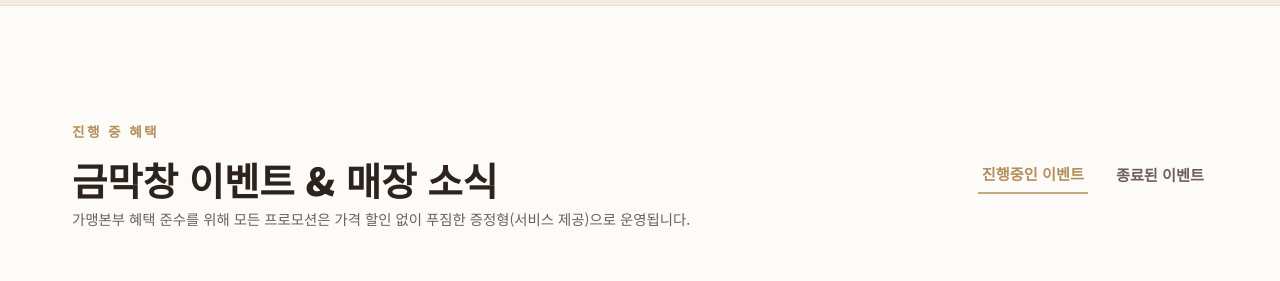
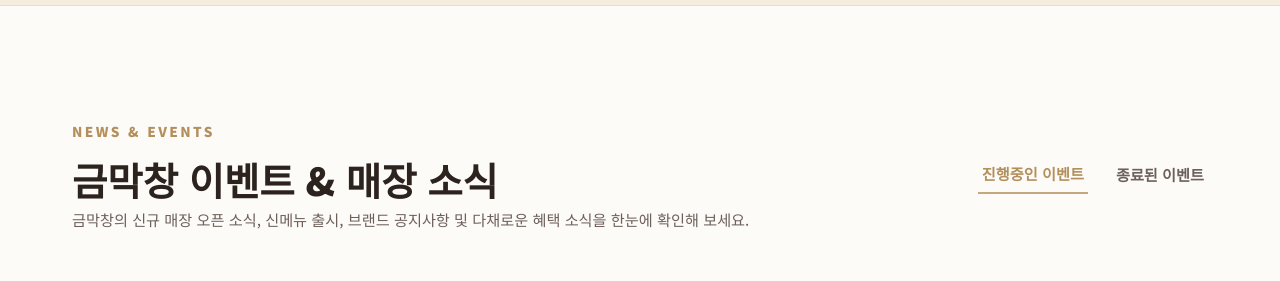
Before and after one commit to hanu6565/gmc, a React (Vite) app: page / in a window 1280 px wide. Shown: the part 5100-5381 px from the top of the page. Built offline with nearby package versions, Linux system fonts and the light colour scheme; no server answers; the database is empty; grey boxes are pictures that could not be loaded; the HTML template or start-up script is replaced by a standard one; a web font is replaced by a local one.

Commit message:
style: Refine Events & News section tag and subtitle text to match news notice purpose

```diff
--- a/src/pages/Home.jsx
+++ b/src/pages/Home.jsx
@@ -662,9 +662,9 @@ function Home({ openAuth, isLoggedIn, userEmail, userName, isAdmin, handleLogout
         <div style={sectionContainerStyle}>
           <div style={{ display: 'flex', justifyContent: 'space-between', alignItems: 'center', marginBottom: '3.5rem', flexWrap: 'wrap', gap: '1rem' }}>
             <div>
-              <span style={sectionTagStyle}>진행 중 혜택</span>
+              <span style={sectionTagStyle}>NEWS & EVENTS</span>
               <h2 style={{ ...sectionTitleStyle, textAlign: 'left', marginBottom: '0.25rem' }}>금막창 이벤트 & 매장 소식</h2>
-              <p style={{ fontSize: '0.9rem', color: 'var(--text-muted)' }}>가맹본부 혜택 준수를 위해 모든 프로모션은 가격 할인 없이 푸짐한 증정형(서비스 제공)으로 운영됩니다.</p>
+              <p style={{ fontSize: '0.95rem', color: 'var(--text-muted)' }}>금막창의 신규 매장 오픈 소식, 신메뉴 출시, 브랜드 공지사항 및 다채로운 혜택 소식을 한눈에 확인해 보세요.</p>
             </div>
 
             <div style={eventTabsWrapperStyle}>
```
Also changed, not shown: 1 other file (tests, documents, lock files or other folders).
